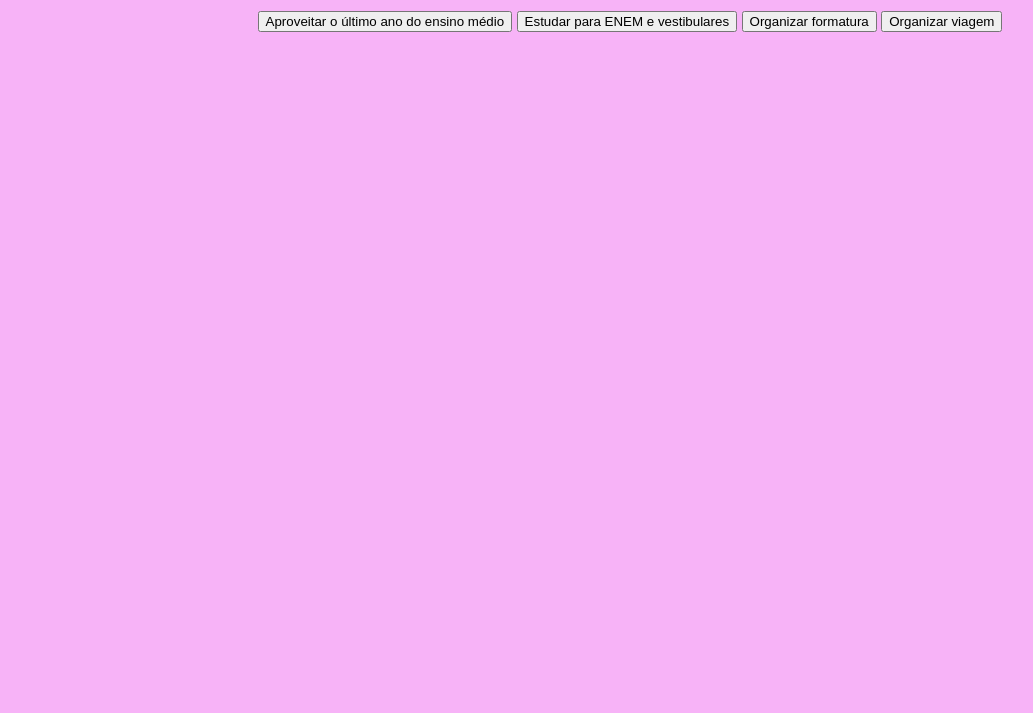
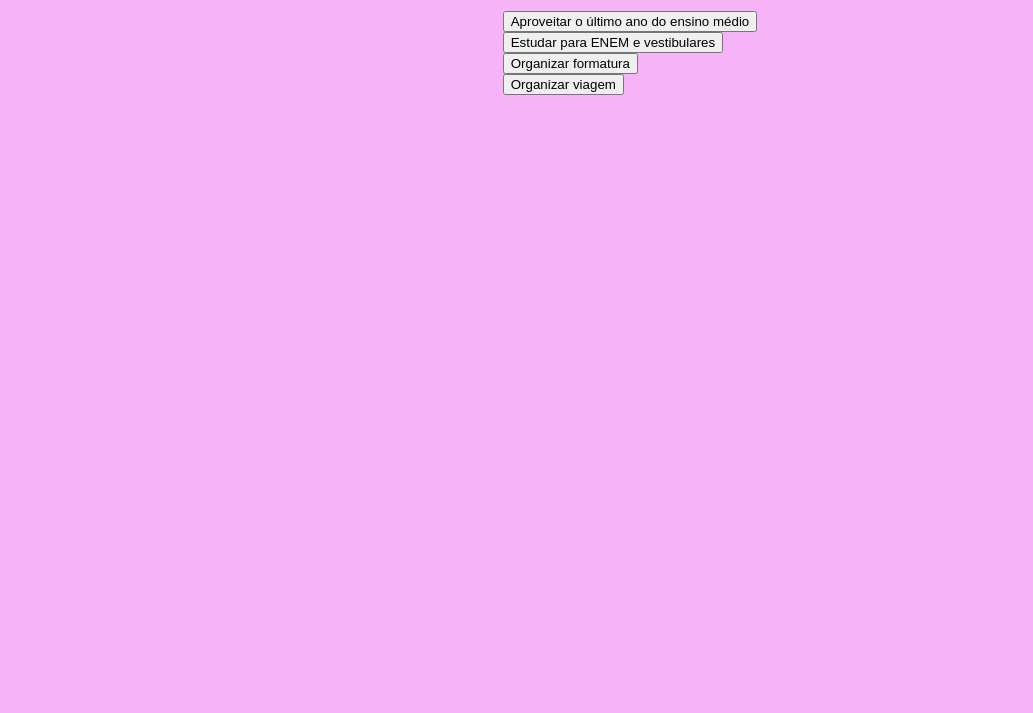
Before and after one commit to amandaraitzz/Matem-tica-II, a plain HTML site: page index.html in a window 1280 px wide. Shown: the part 87-800 px from the top of the page, without its empty margins (10-1043 px from the left). Drawn offline with Linux system fonts and the light colour scheme; a web font is replaced by a local one.

Commit message:
Update index.html

```diff
--- a/index.html
+++ b/index.html
@@ -12,10 +12,18 @@
     <section class="conteudo-principal">
         <h2 class="titulo-principal">Metas<span>_</span></h2>
         <div class="botoes">
+            <div class="abas-textos">
             <button class="botao">Aproveitar o último ano do ensino médio</button>
+            </div>
+            <div class="abas-textos">
             <button class="botao">Estudar para ENEM e vestibulares</button>
+                </div>
+            <div class="abas-textos">
             <button class="botao">Organizar formatura</button>
+                </div>
+                <div class="abas-textos">
             <button class="botao">Organizar viagem</button>
+                    </div>
         </div>
         <div class="abas-textos">
         </div>
```
